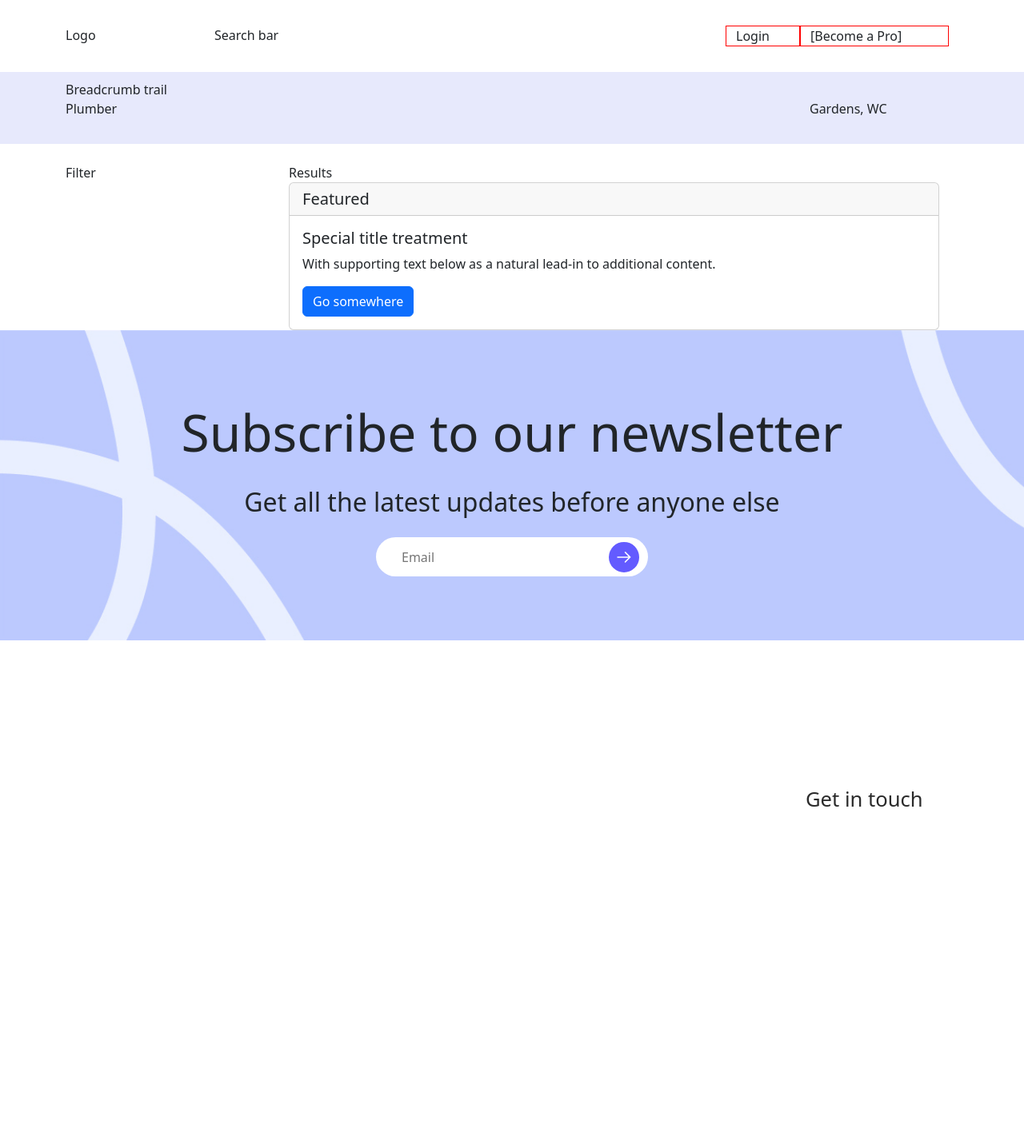
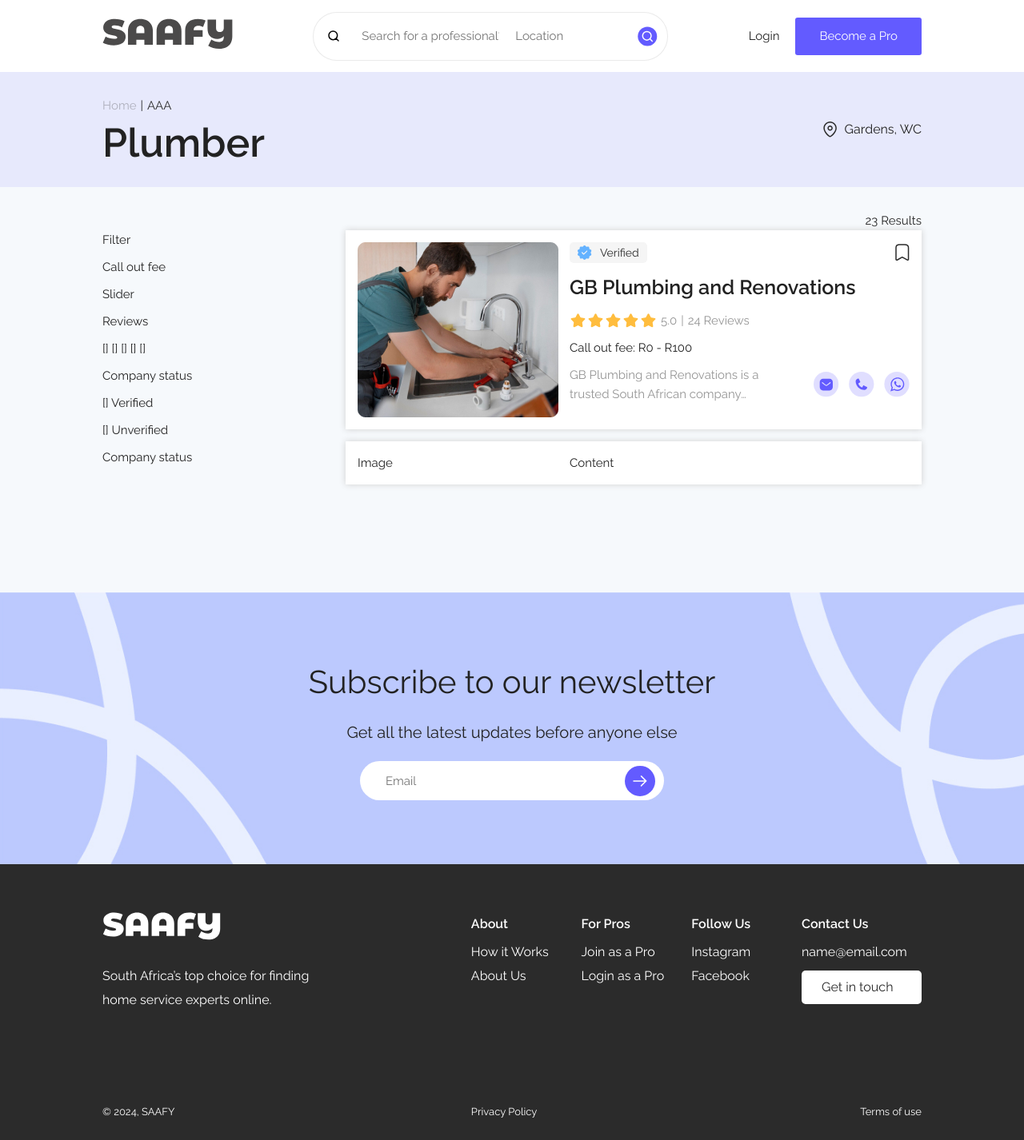
Before and after one commit to Q-MDS/saafy, a CodeIgniter app: page /saafy/index.php/search/index in a window 1280 px wide. Shown: the whole page at 80% size. Before the commit the page ends 1009 px from the top, so only its background shows below. Run offline with CodeIgniter, Linux system fonts and the light colour scheme.

Commit message:
Busy on search page

```diff
--- a/application/controllers/Search.php
+++ b/application/controllers/Search.php
@@ -8,22 +8,21 @@ class Search extends CI_Controller
         parent::__construct();
     }
 
+	public function set_search()
+	{
+		$this->session->st_userdata('search_topic', $this->input->post('search_topic'));
+		$this->session->st_userdata('search_location', $this->input->post('search_location'));
+	}
+
 	public function index()
 	{
 		$data = array();
-		$data['title'] = 'Saafy: Search';
-		// $data['topbar'] = 'includes/topbar';
+		$data['title'] = 'Saafy: Search Results';
+		$data['menu'] = 'includes/menus/search';
+		$data['landing'] = 'search/landing';
 		$data['main_content'] = 'search/index';
 
 		$this->load->view('includes/template_search', $data);
 	}
 
-	public function view()
-	{
-		$data = array();
-		$data['title'] = 'Saafy: Search: View';
-		$data['main_content'] = 'search/view';
-
-		$this->load->view('includes/template_search', $data);
-	}
 }
--- a/application/views/home/landing.php
+++ b/application/views/home/landing.php
@@ -18,12 +18,12 @@
 						<img src="<?php echo base_url(); ?>res/images/search_outline.svg" alt="Search" style="display: block" />
 					</div>
 					<div style="display: flex; align-items: center; flex: 1; height: 59px; background: #fff">
-						<input type="text" style="border: 0px; width: 100%" placeholder="Search for a professional?" />
+						<input type="text" id="search_topic" style="border: 0px; width: 100%" placeholder="Search for a professional?" />
 					</div>
 					<div style="display: flex; align-items: center; width: 150px; height: 59px; background: #fff">
-						<input type="text" style="border: 0px; width: 100%" placeholder="Location" />
+						<input type="text" id="search_location" style="border: 0px; width: 100%" placeholder="Location" />
 					</div>
-					<div style="display: flex; align-items: center; justify-content: center; width: 50px; height: 59px; background: #fff; border-radius: 0px 30px 30px 0px">
+					<div style="display: flex; align-items: center; justify-content: center; width: 50px; height: 59px; background: #fff; border-radius: 0px 30px 30px 0px; cursor: pointer;" onclick="SEARCH.setSearch()">
 						<img src="<?php echo base_url(); ?>res/images/search_full.svg" alt="Search" style="display: block" />
 					</div>
 				</div>
--- /dev/null
+++ b/application/views/includes/menus/search.php
@@ -0,0 +1,60 @@
+<style>
+	.search-bar-container {
+		display: grid;
+		grid-template-columns: auto 1fr auto auto;
+		column-gap: 20px;
+		align-items: center;
+		column-gap: 20px;
+		width: 100%;
+		min-height: 90px;
+	}
+	.search-bar {
+		display: flex;
+		align-items: center;
+		justify-content: center;
+		padding-left: 50px;
+		padding-right: 50px;
+	}
+	@media (max-width: 945px) {
+		.search-bar-container {
+			grid-template-columns: repeat(1, 1fr); /* 2 columns for medium screens */
+			row-gap: 24px;
+			margin-bottom: 30px;
+		}
+		.search-bar {
+			padding-left: 0px;
+			padding-right: 0px;
+		}
+	}
+
+	@media (max-width: 480px) {
+		.search-bar-container {
+			grid-template-columns: repeat(1, 1fr); /* 1 column for small screens */
+			row-gap: 24px;
+			margin-bottom: 30px;
+		}
+		.search-bar {
+			padding-left: 0px;
+			padding-right: 0px;
+		}
+	}
+</style>
+<div class="search-bar-container">
+	<div><img src="<?php echo base_url(); ?>res/images/logo_top.svg" alt="Responsive image"></div>
+	<div class="search-bar">
+		<div style="display: flex; align-items: center; justify-content: center; width: 50px; height: 59px; background: #fff; border-radius: 30px 0px 0px 30px; border: 1px solid #EAEAEA; border-right: 0px;">
+			<img src="<?php echo base_url(); ?>res/images/search_outline.svg" alt="Search" style="display: block" />
+		</div>
+		<div style="display: flex; align-items: center; height: 59px; background: #fff; border: 1px solid #EAEAEA; border-left: 0px; border-right: 0px;">
+			<input type="text" id="search_topic" style="border: 0px; width: 100%" placeholder="Search for a professional?" />
+		</div>
+		<div style="display: flex; align-items: center; width: 150px; height: 59px; background: #fff; border: 1px solid #EAEAEA; border-left: 0px; border-right: 0px;">
+			<input type="text" id="search_location" style="border: 0px; width: 100%" placeholder="Location" />
+		</div>
+		<div style="display: flex; align-items: center; justify-content: center; width: 50px; height: 59px; background: #fff; border-radius: 0px 30px 30px 0px; border: 1px solid #EAEAEA; border-left: 0px; cursor: pointer;" onclick="SEARCH.setSearch()">
+			<img src="<?php echo base_url(); ?>res/images/search_full.svg" alt="Search" style="display: block" />
+		</div>
+	</div>
+	<div>Login</div>
+	<div class="app-button">Become a Pro</div>
+</div>
--- a/application/views/includes/template_search.php
+++ b/application/views/includes/template_search.php
@@ -1,7 +1,6 @@
 <!DOCTYPE html>
 <html lang="en">
 <head>
-
 <!-- Basic Page Needs
     –––––––––––––––––––––––––––––––––––––––––––––––––– -->
     <meta charset="utf-8">
@@ -19,16 +18,13 @@
 
 	<!-- CSS
     –––––––––––––––––––––––––––––––––––––––––––––––––– -->
-    <link rel="stylesheet" href="https://cdn.jsdelivr.net/npm/bootstrap@5.3.3/dist/css/bootstrap.min.css">
+	<link rel="stylesheet" href="<?php echo base_url(); ?>res/css/skeleton.css">
+    <link rel="stylesheet" href="<?php echo base_url(); ?>res/css/normalize.css">
     <link rel="stylesheet" href="<?php echo base_url(); ?>res/css/main.css">
-    <!-- <link rel="stylesheet" href="<?php //echo base_url(); ?>res/css/modal_flat.css"/> -->
-	<!-- <link rel="stylesheet" href="<?php //echo base_url(); ?>res/css/litepicker.css"/> -->
 
 	<!-- Scripts
     –––––––––––––––––––––––––––––––––––––––––––––––––– -->
 	<script type="text/javascript" src="<?php echo base_url(); ?>res/js/main.js"></script>
-    <!-- <script type="text/javascript" src="<?php //echo base_url(); ?>res/js/daypilot-modal-3.15.1.min.js"></script> -->
-	<!-- <script type="text/javascript" src="<?php //echo base_url(); ?>res/js/litepicker.js"></script> -->
 
 	<!-- Favicon
     –––––––––––––––––––––––––––––––––––––––––––––––––– -->
@@ -36,19 +32,30 @@
 </head>
 
 <body>
+	<!-- Manu and landing page
+    –––––––––––––––––––––––––––––––––––––––––––––––––– -->
+	<div class="search-container">
+		<div style="width: 100%;">
+			<div class="container">
+				<?php $this->load->view($menu); ?>
+			</div>
+		</div>
+
+		<!-- <div class="container"> -->
+			<?php $this->load->view($landing); ?>
+		<!-- </div> -->
+	</div>
+
 	<!-- Main content
     –––––––––––––––––––––––––––––––––––––––––––––––––– -->
-	<div class="app_container">
-		<div style="width: 100%;"><?php $this->load->view('includes/search_bar'); ?></div>
-		<div class="container-fluid p-0">
+	<div style="width: 100%; background: #F6F9FC">
 			<?php $this->load->view($main_content); ?>
 	</div>
+
+	<!-- Footer
+    –––––––––––––––––––––––––––––––––––––––––––––––––– -->
+	<div class="footer-container">
+		<?php $this->load->view('includes/footer'); ?>
 	</div>
-	<!-- END: Main content -->
-
-	<!-- Form overlay
-	–––––––––––––––––––––––––––––––––––––––––––––––––– -->
-	<div id="form_overlay"></div>
-	<!-- END: Form overlay -->
 </body>
 </html>
--- a/application/views/search/index.php
+++ b/application/views/search/index.php
@@ -1,36 +1,110 @@
-<div style="display: flex; flex-direction: column; height: 90px; background: var(--color-search_blue); padding: 10px 0px">
-	<div class="container d-flex  justify-content-left align-items-center flex-1">
-		<div class="row w-100">
-			<div class="">Breadcrumb trail</div>
-		</div>
+<style>
+	.result-card {
+		display: grid;
+		grid-template-columns: 250px 1fr;
+		column-gap: 15px;
+		background: #fff;
+		box-shadow: 0 0 8px #D0D0D0;
+		padding: 15px;
+		margin-bottom: 15px;
+		font-size: 1.5rem
+	}
+	.result-card .title {
+		padding-top: 10px;
+		font-size: 2.5rem;
+		font-weight: 700;
+	}
+	@media (max-width: 945px) {
+		.result-card {
+			grid-template-columns: 1fr; /* 2 columns for medium screens */
+			row-gap: 24px;
+		}
+	}
+
+	@media (max-width: 480px) {
+		.result-card {
+			row-gap: 24px;
+			grid-template-columns: 1fr; /* 1 column for small screens */
+		}
+	}
+	.verified {
+		display: flex;
+		align-items: center;
+		column-gap: 10px;
+		background: #f5f5f5;
+		color: #2B2B2B;
+		padding: 2px 10px;
+		font-size: 1.4rem;
+		border-radius: 5px;
+	}
+	.result-card-description {
+		display: grid;
+		grid-template-columns: 1fr 120px;
+		column-gap: 35px;
+		padding-top: 10px;
+	}
+	.multiline-ellipsis {
+        display: -webkit-box;
+        -webkit-line-clamp: 2; /* Number of lines to show */
+        -webkit-box-orient: vertical;
+        overflow: hidden;
+        text-overflow: ellipsis;
+    }
+</style>
+<div class="container" style="padding-bottom: 120px;">
+	<div class="row" style="text-align: right; padding-top: 30px;">
+		<div>23 Results</div>
 	</div>
-
-	<div class="container d-flex justify-content-left align-items-center">
-		<div class="row flex-row w-100 h-100">
-			<div class="col-sm-10">Plumber</div>
-			<div class="col-sm-2">Gardens, WC</div>
-		</div>
-	</div>
-</div>
-<div class="container mt-4">
-	<div class="row w-100">
-		<div class="col-3">Filter</div>
-		<div class="col-9">
-			<div>Results</div>
-			<div class="card">
-				<h5 class="card-header">Featured</h5>
-				<div class="card-body">
-					<h5 class="card-title">Special title treatment</h5>
-					<p class="card-text">With supporting text below as a natural lead-in to additional content.</p>
-					<a href="#" class="btn btn-primary" onclick="NAV.search_view()">Go somewhere</a>
+	<div class="row">
+		<div class="one-all-container">
+			<!-- Filter layout -->
+			<div style="display: flex; flex-direction: column; row-gap:10px">
+				<div>Filter</div>
+				<div>Call out fee</div>
+				<div>Slider</div>
+				<div>Reviews</div>
+				<div>[] [] [] [] []</div>
+				<div>Company status</div>
+				<div>[] Verified</div>
+				<div>[] Unverified</div>
+				<div>Company status</div>
+			</div>
+			<!-- Search results -->
+			 <div>
+				<div class="result-card">
+					<div><img src="<?php echo base_url(); ?>res/images/search_result_placeholder.jpg" alt="SAAFY Search Result Picture" style="display: block" /></div>
+					<div style="display: flex; flex-direction: column;">
+						<div style="display: flex; align-items: center; justify-content: space-between;">
+							<div id="show_verified" class="verified">
+								<div><img src="<?php echo base_url(); ?>res/images/verified_icon.svg" alt="Verified" style="display: block" /></div>
+								<div>Verified</div>
+							</div>
+							<div style="display: flex; flex: 1; justify-content: flex-end"><img src="<?php echo base_url(); ?>res/images/bookmark.svg" alt="Bookmark" style="display: block" /></div>
+						</div>
+						<div class="title"> GB Plumbing and Renovations</div>
+						<div style="display: flex; align-items: center; justify-content: flex-start; column-gap: 5px; padding-top: 10px;">
+							<div><img src="<?php echo base_url(); ?>res/images/stars_5.svg" alt="5 Stars" style="display: block" /></div>
+							<div style="color:#959595">5.0</div>
+							<div style="color:#959595">|</div>
+							<div style="color:#959595">24 Reviews</div>
+						</div>
+						<div style=" padding-top: 10px;">Call out fee: R0 - R100</div>
+						<div class="result-card-description">
+							<div class="multiline-ellipsis" style="color:#959595;">GB Plumbing and Renovations is a trusted South African company specialising in high-quality plumbing services and home renovations. Known for prompt service and expert workmanship, GB Plumbing and Renovations offers a range of services, from emergency repairs and maintenance to complete bathroom and kitchen remodels</div>
+							<div style="display: flex; align-items: center; justify-content: space-between;">
+								<div><img src="<?php echo base_url(); ?>res/images/search_result_email.svg" alt="Email" style="display: block" /></div>
+								<div><img src="<?php echo base_url(); ?>res/images/search_result_phone.svg" alt="Contact Number" style="display: block" /></div>
+								<div><img src="<?php echo base_url(); ?>res/images/search_result_whatsapp.svg" alt="whatsApp" style="display: block" /></div>
+							</div>
+						</div>
+					</div>
+				</div>
+				<div class="result-card">
+					<div>Image</div>
+					<div>Content</div>
 				</div>
 			</div>
 		</div>
 	</div>
 </div>
-
-<!-- Newsletter and footer -->
-<div style="display: flex; flex-direction: column; width: 100%; height: 100vh; background: #ffffff">
-	<?php $this->load->view('components/newsletter'); ?>
-	<?php $this->load->view('includes/footer'); ?>
-</div>
+<?php $this->load->view('components/newsletter'); ?>
--- /dev/null
+++ b/application/views/search/landing.php
@@ -0,0 +1,22 @@
+<div style="display: flex; flex-grow: 1; width: 100%; min-height: 125px; background: #E7E9FC;">
+	<div class="container">
+		<div class="row" style="padding: 30px 0px;">
+			<div class="two-container" style="align-items: center;">
+				<div style="display: flex; flex-direction: column;">
+					<div id="search_bread_crumbs" style="display: flex; align-items: center; font-size: 1.5rem; column-gap: 5px; color: #2b2b2b;">
+						<div style="color: #AFB0BD">Home</div>
+						<div>|</div>
+						<div>AAA</div>
+					</div>
+					<div style="font-size: 5rem; font-weight: 700; margin-top: 10px; line-height: 1;">
+						Plumber
+					</div>
+				</div>
+				<div style="display: flex; align-items: center; justify-content: flex-end; column-gap: 10px; font-size: 1.6rem">
+					<div><img src="<?php echo base_url(); ?>res/images/marker.svg" alt="Location" style="display: block" /></div>
+					<div>Gardens, WC</div>
+				</div>
+			</div>
+		</div>
+	</div>
+</div>
--- a/res/css/main.css
+++ b/res/css/main.css
@@ -156,6 +156,28 @@
 	}
 }
 
+/* One | All container */
+.one-all-container {
+	display: grid;
+	grid-template-columns: 280px 1fr;
+	column-gap: 24px;
+	width: 100%;
+	align-items: flex-start;
+}
+@media (max-width: 945px) {
+	.one-all-container {
+		grid-template-columns: 1fr; /* 2 columns for medium screens */
+		row-gap: 24px;
+	}
+}
+
+@media (max-width: 480px) {
+	.one-all-container {
+		row-gap: 24px;
+		grid-template-columns: 1fr; /* 1 column for small screens */
+	}
+}
+
 /* Footer container */
 .ftr-container {
 	display: grid;
@@ -185,6 +207,10 @@
 	background-image: url('../images/basic_bg.jpg');
 	background-repeat: no-repeat;
 	background-size: cover;
+}
+.search-container {
+	position: relative;
+	width: 100%;
 }
 
 .footer-container {
--- a/res/js/main.js
+++ b/res/js/main.js
@@ -10,7 +10,9 @@ function include(file)
     document.getElementsByTagName('head').item(0).appendChild(script);
 }
 
+include(baseUrl + "res/js/router.js");
 include(baseUrl + "res/js/menu.js");
+include(baseUrl + "res/js/search.js");
 include(baseUrl + "res/js/nav.js");
 
 async function sendData(phpUrl, formData)
```
Also changed, not shown: res/js/router.js (added, +7 -0 lines), res/js/search.js (added, +18 -0 lines), application/views/search/bookmark.php (deleted), res/images/bookmark.svg (added), res/images/marker.svg (added), res/images/search_result_email.svg (added), res/images/search_result_phone.svg (added), res/images/search_result_placeholder.jpg (added), res/images/search_result_whatsapp.svg (added), res/images/stars_5.svg (added), res/images/verified_icon.svg (added). Lines whose indentation alone changed are shown as unchanged.
